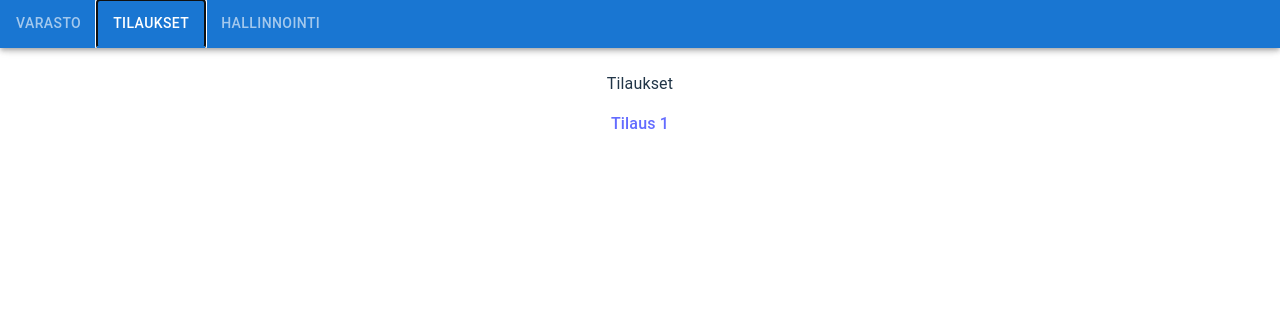
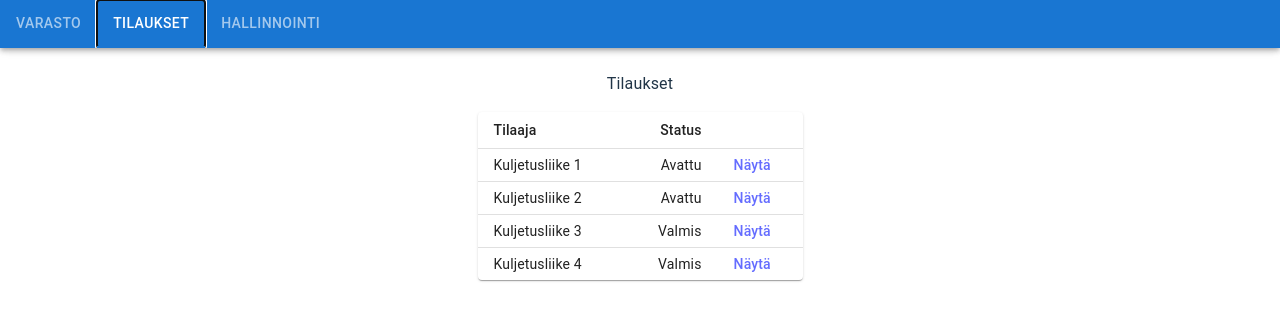
Before and after one commit to patteri1/Frontend, a React (Vite) app: page / in a window 1280 px wide. Both pictures are taken after a click on the tab "TILAUKSET". Shown: the top 320 px of the page. Built offline with nearby package versions, Linux system fonts and the light colour scheme.

Commit message:
put together list and info components

```diff
--- a/package.json
+++ b/package.json
@@ -10,7 +10,7 @@
     "preview": "vite preview"
   },
   "dependencies": {
-    "@apollo/client": "^3.8.10",
+    "@apollo/client": "^3.9.4",
     "@emotion/react": "^11.11.3",
     "@emotion/styled": "^11.11.0",
     "@mui/material": "^5.15.7",
--- a/src/components/OrderInfo.tsx
+++ b/src/components/OrderInfo.tsx
@@ -46,7 +46,7 @@ const OrderInfo = () => {
 
     return (
         <div>
-            <a onClick={showModal}>Tilaus {order.orderId}</a>
+            <a onClick={showModal}>Näytä</a>
             <Modal open={open} onClose={hideModal}>
                 <Box sx={styles.box}>
                     <h4>Tilaaja</h4>
--- a/src/components/OrderList.tsx
+++ b/src/components/OrderList.tsx
@@ -1,4 +1,3 @@
-import "./App.css";
 import * as React from "react";
 import Table from "@mui/material/Table";
 import TableBody from "@mui/material/TableBody";
@@ -7,11 +6,7 @@ import TableContainer from "@mui/material/TableContainer";
 import TableHead from "@mui/material/TableHead";
 import TableRow from "@mui/material/TableRow";
 import Paper from "@mui/material/Paper";
-import Dialog from "@mui/material/Dialog";
-import DialogTitle from "@mui/material/DialogTitle";
-import DialogContent from "@mui/material/DialogContent";
-import DialogActions from "@mui/material/DialogActions";
-import Button from "@mui/material/Button";
+import OrderInfo from "./OrderInfo";
 
 interface Row {
   name: string;
@@ -31,17 +26,6 @@ const rows: Row[] = [
 ];
 
 export default function DenseTable() {
-  const [open, setOpen] = React.useState(false);
-  const [selectedRow, setSelectedRow] = React.useState<Row | null>(null);
-
-  const handleClickOpen = (row: Row) => {
-    setSelectedRow(row);
-    setOpen(true);
-  };
-
-  const handleClose = () => {
-    setOpen(false);
-  };
 
   return (
     <div>
@@ -51,6 +35,7 @@ export default function DenseTable() {
             <TableRow>
               <TableCell> Tilaaja </TableCell>
               <TableCell align="right"> Status </TableCell>
+              <TableCell></TableCell>
             </TableRow>
           </TableHead>
           <TableBody>
@@ -58,29 +43,18 @@ export default function DenseTable() {
               <TableRow
                 key={row.name}
                 sx={{ "&:last-child td, &:last-child th": { border: 0 } }}
-                onClick={() => handleClickOpen(row)}
                 style={{ cursor: "pointer" }}
               >
                 <TableCell component="th" scope="row">
                   {row.name}
                 </TableCell>
                 <TableCell align="right">{row.status}</TableCell>
+                <TableCell><OrderInfo/></TableCell>
               </TableRow>
             ))}
           </TableBody>
         </Table>
       </TableContainer>
-
-      <Dialog open={open} onClose={handleClose}>
-        <DialogTitle>{selectedRow && selectedRow.name}</DialogTitle>
-        <DialogContent>
-          <p>Status: {selectedRow && selectedRow.status}</p>
-          <p>Tilattu: {selectedRow && selectedRow.date}</p>
-        </DialogContent>
-        <DialogActions>
-          <Button onClick={handleClose}>Sulje</Button>
-        </DialogActions>
-      </Dialog>
     </div>
   );
 }
--- a/src/pages/OrderPage.tsx
+++ b/src/pages/OrderPage.tsx
@@ -1,10 +1,10 @@
-import OrderInfo from '../components/OrderInfo'
+import OrderList from '../components/OrderList'
 
 const OrderPage = () => {
     return (
         <div>
             <p>Tilaukset</p>
-            <OrderInfo></OrderInfo>
+            <OrderList/>
         </div>
     )
 }
```
Also changed, not shown: 1 other file (tests, documents, lock files or other folders).
